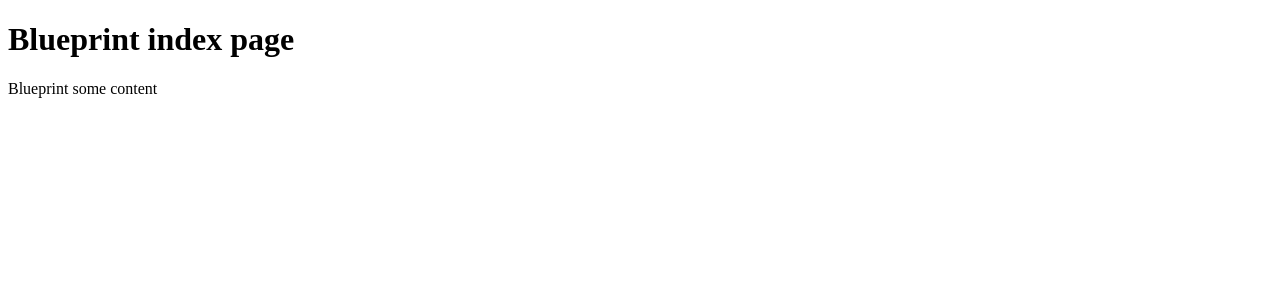
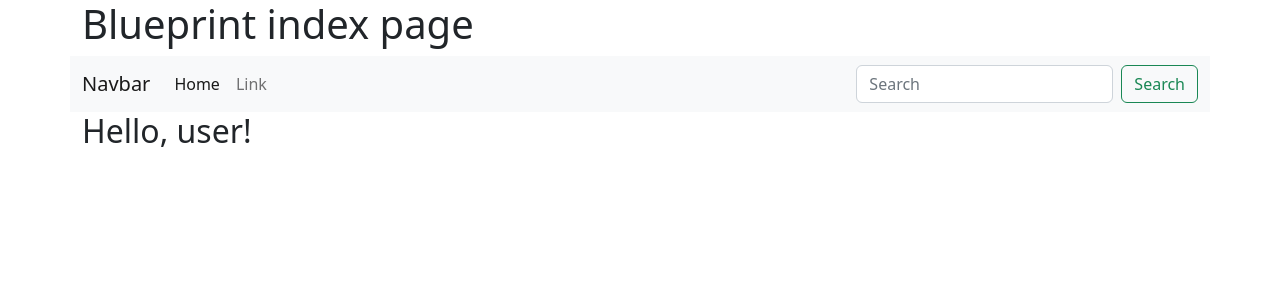
Before and after one commit to WellspringV/tg_webhook, a Flask app: page /blog/ in a window 1280 px wide. Shown: the top 300 px of the page. Run offline with Flask 3, Linux system fonts and the light colour scheme; parts of the project's set-up code (start-up, migrations or seed data) failed here and were passed over.

Commit message:
Add bootsrap

```diff
--- a/app/blueprints/posts/templates/posts/index.html
+++ b/app/blueprints/posts/templates/posts/index.html
@@ -9,5 +9,50 @@
 {% endblock %}
 
 {% block content %}
-    Blueprint some content
+<nav class="navbar navbar-expand-lg bg-light">
+    <div class="container-fluid">
+        <a class="navbar-brand" href="#">Navbar</a>
+        <button
+            class="navbar-toggler"
+            type="button"
+            data-bs-toggle="collapse"
+            data-bs-target="#navbarSupportedContent"
+            aria-controls="navbarSupportedContent"
+            aria-expanded="false"
+            aria-label="Toggle navigation"
+        >
+            <span class="navbar-toggler-icon"></span>
+        </button>
+        <div class="collapse navbar-collapse" id="navbarSupportedContent">
+            <ul class="navbar-nav me-auto mb-2 mb-lg-0">
+                <li class="nav-item">
+                    <a class="nav-link active" aria-current="page" href="#"
+                        >Home</a
+                    >
+                </li>
+                <li class="nav-item">
+                    <a class="nav-link" href="#">Link</a>
+                </li>
+
+            </ul>
+            <form class="d-flex" role="search">
+                <input
+                    class="form-control me-2"
+                    type="search"
+                    placeholder="Search"
+                    aria-label="Search"
+                />
+                <button class="btn btn-outline-success" type="submit">
+                    Search
+                </button>
+            </form>
+        </div>
+    </div>
+</nav>
+
+<div class="container">
+    <div class="row">
+        <h2>Hello, user!</h2>
+    </div>
+</div>
 {% endblock %}
--- a/app/templates/base.html
+++ b/app/templates/base.html
@@ -8,6 +8,7 @@
 
         {% endblock %} | Flask app
     </title>
+    <link href="https://cdn.jsdelivr.net/npm/bootstrap@5.2.3/dist/css/bootstrap.min.css" rel="stylesheet" integrity="sha384-rbsA2VBKQhggwzxH7pPCaAqO46MgnOM80zW1RWuH61DGLwZJEdK2Kadq2F9CUG65" crossorigin="anonymous">
 </head>
 <body>
     <div class="container">
```
